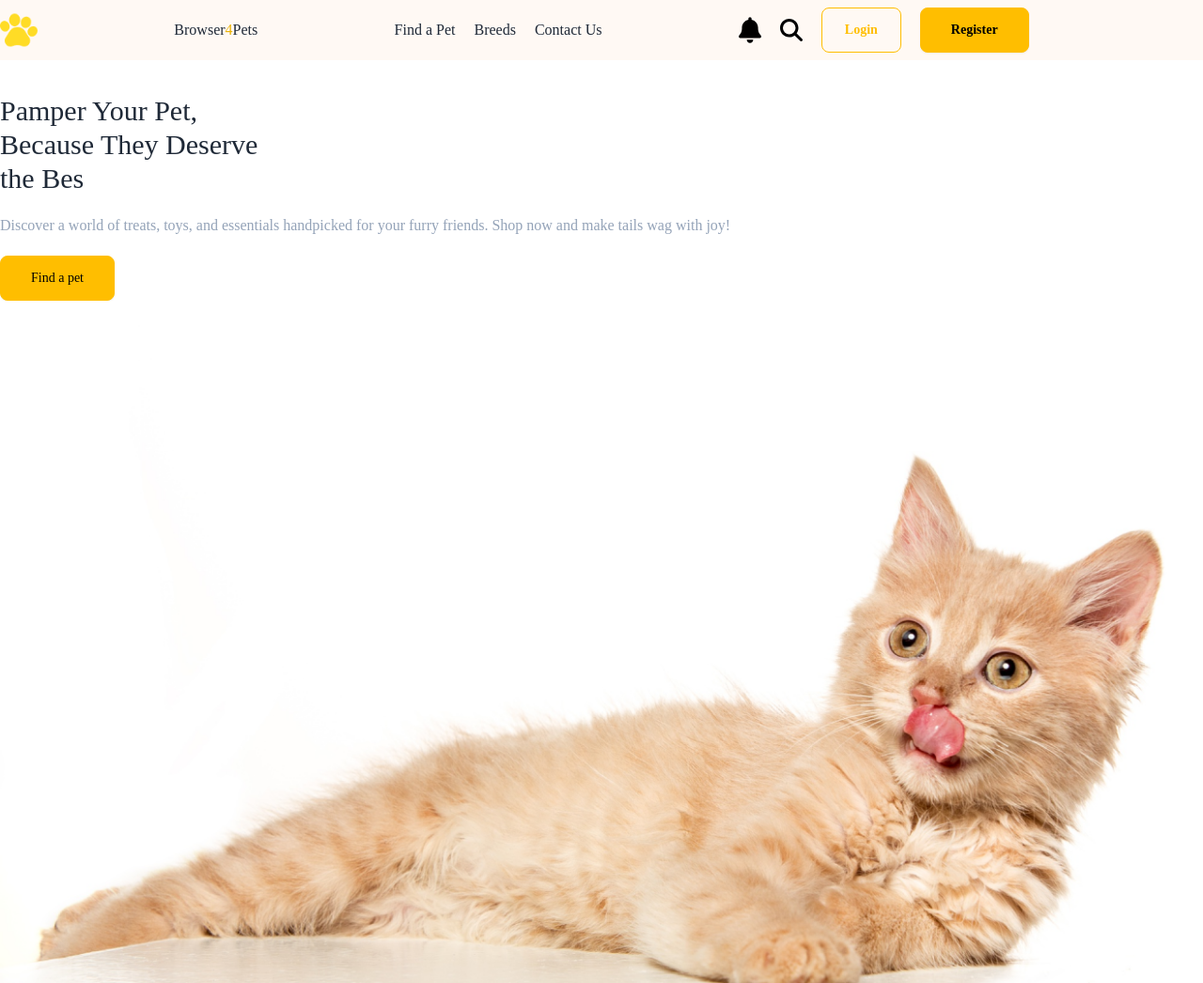
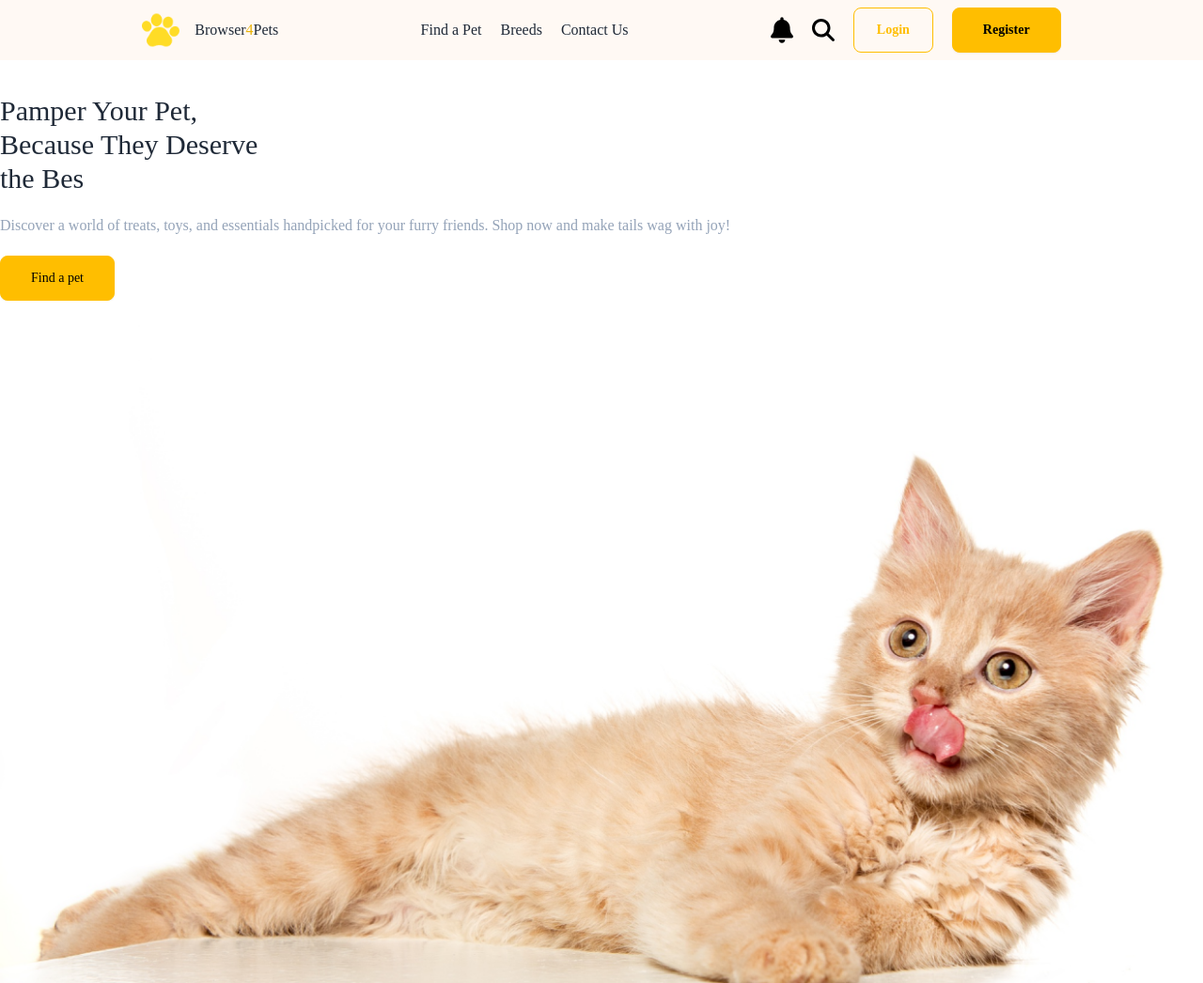
Before and after one commit to noyonhassan586/Programming-Hero-Assignment-3, a plain HTML site: page index.html in a window 1280 px wide. Shown: the top 1046 px of the page at 94% size. Drawn offline with nearby package versions, Linux system fonts and the light colour scheme; a web font is replaced by a local one.

Commit message:
Fixed the Larger Devices Navbar Bugs

```diff
--- a/index.html
+++ b/index.html
@@ -23,9 +23,12 @@
 </head>
 
 <body class="adlam-display-regular">
-    <nav class="w-full flex justify-between lg:items-center border-black lg:border-none border-b-2 h-16 bg-[#FFF9F4]">
-        <img class="w-10 h-10" src="c1-assets/logo-header.png" alt="Logo">
-        <h1 class="invisible lg:visible">Browser<span class="text-yellow-500">4</span>Pets</h1>
+    <nav
+        class="w-full flex justify-between lg:justify-evenly lg:items-center border-black lg:border-none border-b-2 h-16 bg-[#FFF9F4]">
+        <div class="lg:flex lg:items-center lg:gap-4">
+            <img class="w-10 h-10" src="c1-assets/logo-header.png" alt="Logo">
+            <h1 class="invisible lg:visible">Browser<span class="text-yellow-500">4</span>Pets</h1>
+        </div>
         <ul class="invisible lg:visible flex gap-5">
             <li>Find a Pet</li>
             <li>Breeds</li>
@@ -43,7 +46,7 @@
             <button class="btn btn-outline btn-warning px-6">Login</button>
             <button class="btn btn-warning px-8">Register</button>
         </ul>
-        <svg class="w-10 h-10 lg:invisible" xmlns="http://www.w3.org/2000/svg" viewBox="0 0 448 512">
+        <svg class="w-10 h-10 lg:hidden" xmlns="http://www.w3.org/2000/svg" viewBox="0 0 448 512">
             <path
                 d="M0 96C0 78.3 14.3 64 32 64l384 0c17.7 0 32 14.3 32 32s-14.3 32-32 32L32 128C14.3 128 0 113.7 0 96zM0 256c0-17.7 14.3-32 32-32l384 0c17.7 0 32 14.3 32 32s-14.3 32-32 32L32 288c-17.7 0-32-14.3-32-32zM448 416c0 17.7-14.3 32-32 32L32 448c-17.7 0-32-14.3-32-32s14.3-32 32-32l384 0c17.7 0 32 14.3 32 32z" />
         </svg>
```
